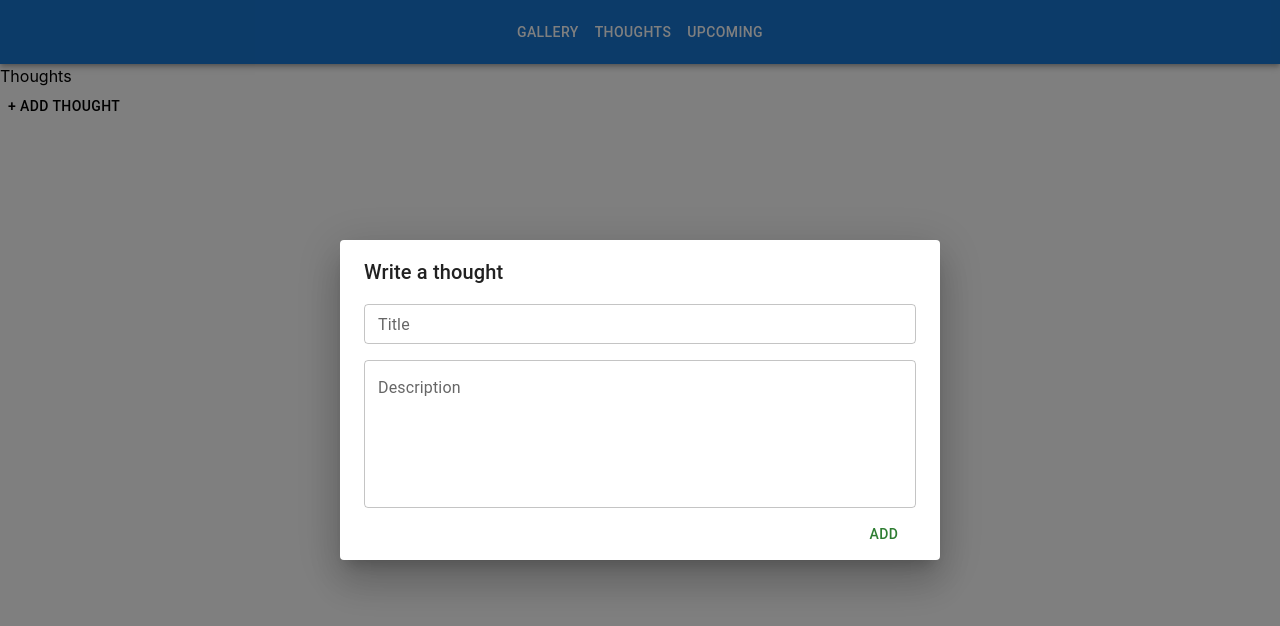
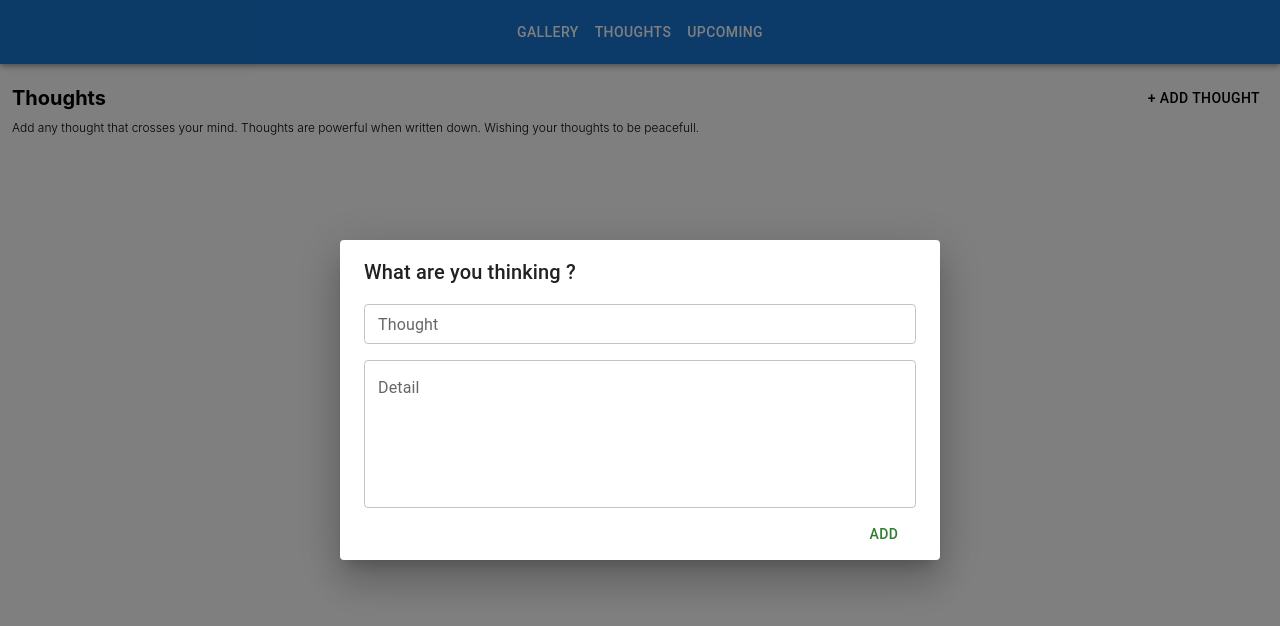
Before and after one commit to hamzahamzii/afimza, a React (Create React App) app: page /thoughts in a window 1280 px wide. Both pictures are taken after a click on the button "+ ADD THOUGHT". Shown: the top 626 px of the page. Built offline with nearby package versions, Linux system fonts and the light colour scheme.

Commit message:
update vars

```diff
--- a/src/components/addThought.jsx
+++ b/src/components/addThought.jsx
@@ -17,20 +17,20 @@ const AddThought = (props) => {
     onClose();
   };
 
-  const [title, setTitle] = React.useState("");
-  const [description, setDescription] = React.useState("");
+  const [thought, setThought] = React.useState("");
+  const [detail, setDetail] = React.useState("");
 
   const clear = () => {
-    setTitle("");
-    setDescription("");
+    setThought("");
+    setDetail("");
   };
 
   const submit = () => {
     dispatch(
       addThought({
         id: Date.now(),
-        title,
-        description,
+        thought,
+        detail,
       })
     );
     clear();
@@ -39,31 +39,36 @@ const AddThought = (props) => {
 
   return (
     <Dialog fullWidth onClose={handleClose} open={open}>
-      <DialogTitle sx={{ pb: 1 }}>Write a thought</DialogTitle>
+      <DialogTitle sx={{ pb: 1 }}>What are you thinking ?</DialogTitle>
       <DialogContent sx={{ pb: 1 }}>
         <TextField
           fullWidth
           size="small"
           id="outlined-basic"
-          label="Title"
-          value={title}
-          onChange={(e) => setTitle(e.target.value)}
+          label="Thought"
+          value={thought}
+          onChange={(e) => setThought(e.target.value)}
           variant="outlined"
           sx={{ my: 1 }}
         />
         <TextField
           id="outlined-multiline-flexible"
-          label="Description"
+          label="Detail"
           multiline
           fullWidth
-          value={description}
-          onChange={(e) => setDescription(e.target.value)}
+          value={detail}
+          onChange={(e) => setDetail(e.target.value)}
           sx={{ my: 1 }}
           minRows={5}
           maxRows={6}
-          onKeyDown={(e) => (e.key === "Enter" ? submit() : () => {})}
+          onKeyDown={(e) =>
+            e.key === "Enter"
+              ? document.getElementById("submit").click()
+              : () => {}
+          }
         />
         <Button
+          id="submit"
           onClick={() => {
             submit();
           }}
--- a/src/components/thought.jsx
+++ b/src/components/thought.jsx
@@ -11,7 +11,7 @@ import DeleteIcon from "@mui/icons-material/Delete";
 import { removeThought } from "../store/actions";
 
 const Thought = (props) => {
-  const { id, title, description } = props.data;
+  const { id, thought, detail } = props.data;
   const dispatch = useDispatch();
   const trimId = (id) => id.toString().slice(-4);
   return (
@@ -29,10 +29,10 @@ const Thought = (props) => {
         </div>
 
         <Typography variant="h4" component="div">
-          {title}
+          {thought}
         </Typography>
         <Typography sx={{ mb: 1.5 }} color="text.secondary">
-          {description}
+          {detail}
         </Typography>
       </CardContent>
       <CardActions>
--- a/src/pages/thoughts.jsx
+++ b/src/pages/thoughts.jsx
@@ -11,11 +11,17 @@ const ThoughtsPage = () => {
   const [writingThought, setWritingThought] = useState(false);
 
   return (
-    <div>
-      <h2>Thoughts</h2>
-      <Button onClick={() => setWritingThought(true)} color="inherit">
-        + Add thought
-      </Button>
+    <div className="p-3">
+      <div className="flex items-center justify-between">
+        <span className="text-xl my-2 font-bold">Thoughts</span>
+        <Button onClick={() => setWritingThought(true)} color="inherit">
+          + Add thought
+        </Button>
+      </div>
+      <div className="text-xs font-light">
+        Add any thought that crosses your mind. Thoughts are powerful when
+        written down. Wishing your thoughts to be peacefull.
+      </div>
 
       <AddThought
         onClose={() => setWritingThought(false)}
```
